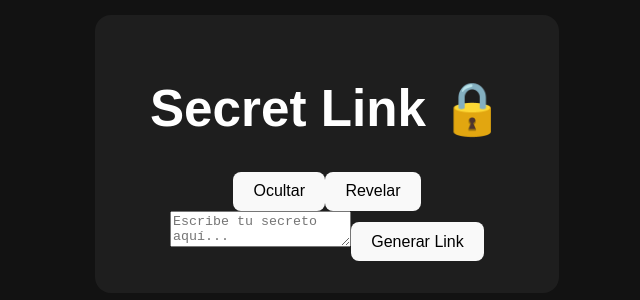
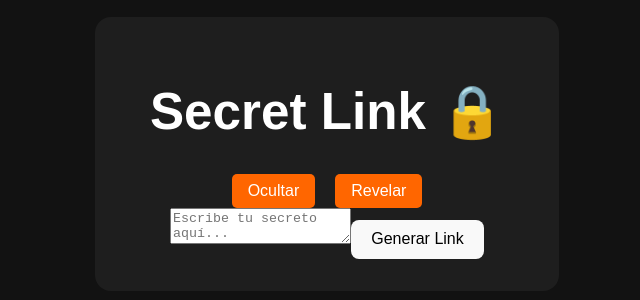
Before and after one commit to allanperez08/ProgramacionWeb, a React app in the folder frontend/: page / in a window 1280 px wide. Shown: the part 246-546 px from the top of the page, without its empty margins (313-953 px from the left). Built offline with nearby package versions, Linux system fonts and the light colour scheme; the HTML template or start-up script is replaced by a standard one.

Commit message:
style(fronted): add the button and style

```diff
--- a/frontend/src/index.css
+++ b/frontend/src/index.css
@@ -84,3 +84,17 @@ body {
   text-align: center;
   width: 400px;
 }
+
+.tabs button {
+  margin: 0 10px;
+  padding: 0.5rem 1rem;
+  background: #ff6600;
+  border: none;
+  border-radius: 5px;
+  cursor: pointer;
+  color: white;
+}
+
+.tabs button:hover {
+  background: #ff7b1a;
+}
```
